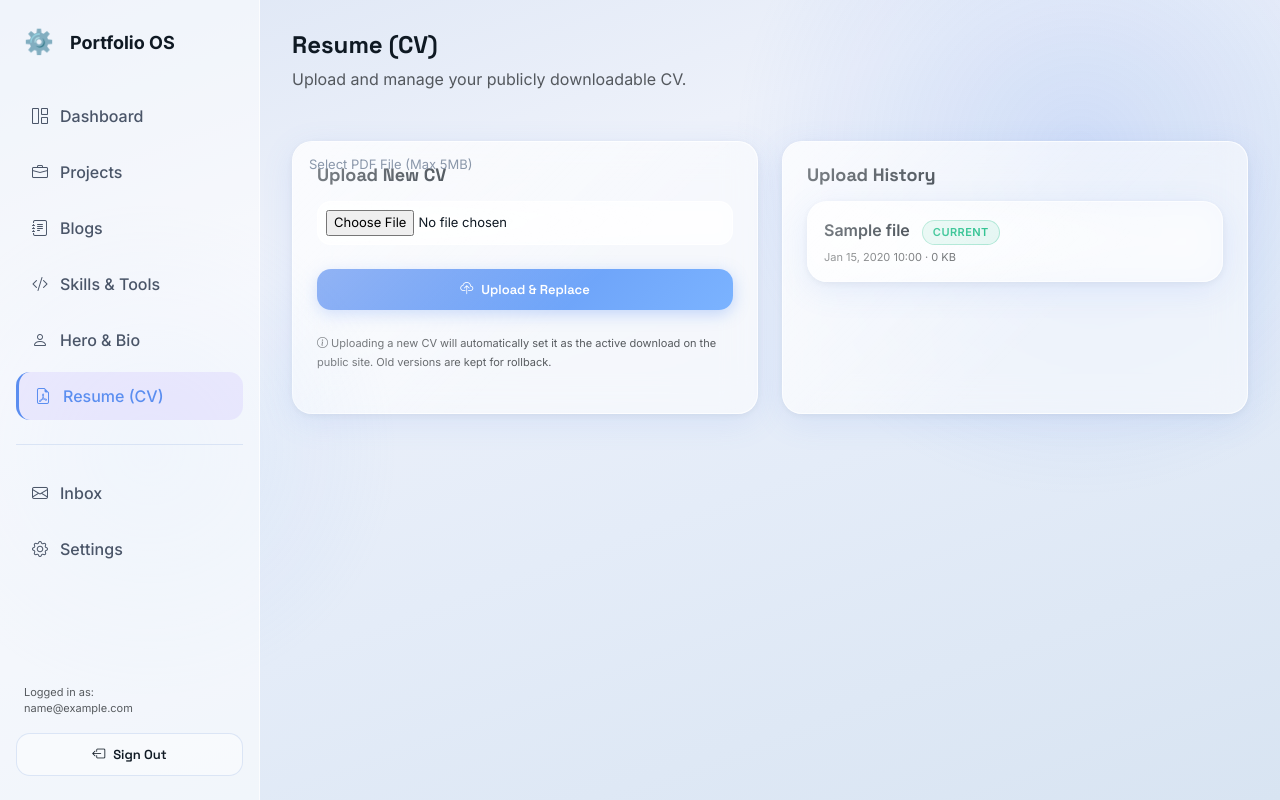
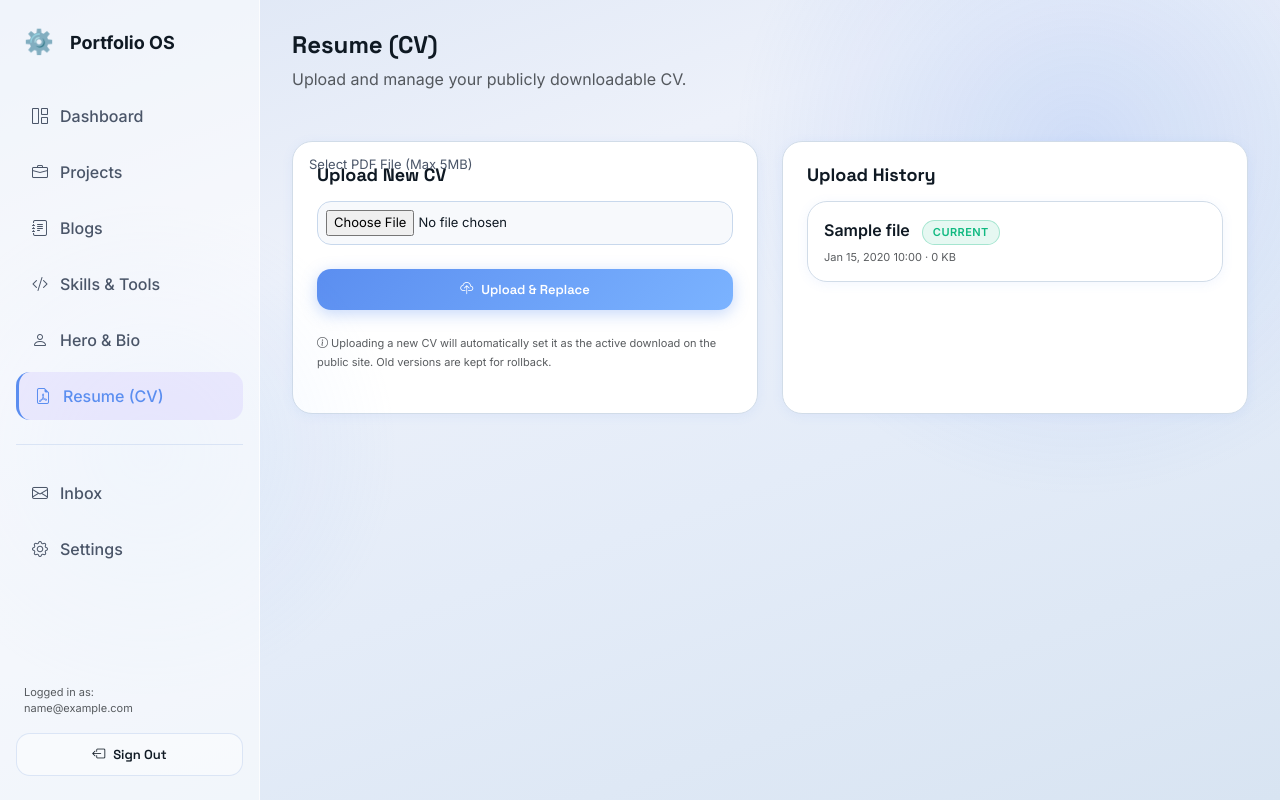
Before and after one commit to 14879-dev/mudassirmunir, a PHP site: page /portfolio/admin/cv/index.php in a window 1280 px wide. Run offline with PHP 8.4, Linux system fonts and the light colour scheme; the visitor is signed in with stand-in values (Sample User, id 1); tables that the repository leaves empty hold one stand-in row (values such as "Sample post").

Commit message:
Fix admin form inputs invisible - add solid overrides for glass CSS on plain background

```diff
--- a/admin/includes/admin-header.php
+++ b/admin/includes/admin-header.php
@@ -79,6 +79,43 @@ $activeMenu = $activeMenu ?? 'dashboard';
       .admin-sidebar.open { transform: translateX(0); }
       .admin-content { margin-left: 0; padding: var(--space-4); }
     }
+
+    /* ── Admin form/card overrides — solid so they're always visible ── */
+    .admin-content .neu-card {
+      background: #ffffff;
+      border: 1px solid #d1dce8;
+      box-shadow: 0 2px 12px rgba(91,142,240,0.08);
+      backdrop-filter: none;
+    }
+    .admin-content .neu-card::before { display: none; }
+
+    .admin-content .neu-input {
+      background: #f7f9fc;
+      border: 1.5px solid #c8d8ec;
+      color: #0f1923;
+      backdrop-filter: none;
+    }
+    .admin-content .neu-input:focus {
+      background: #fff;
+      border-color: var(--color-accent);
+      box-shadow: 0 0 0 3px rgba(91,142,240,0.15);
+    }
+    .admin-content .neu-label {
+      color: #4a5568;
+    }
+    .admin-content .neu-input:focus ~ .neu-label,
+    .admin-content .neu-input:not(:placeholder-shown) ~ .neu-label {
+      background: #fff;
+    }
+    .admin-content textarea.neu-input {
+      min-height: 160px;
+    }
+    .admin-content .form-check-input {
+      width: 2.5em; height: 1.25em; cursor: pointer;
+    }
+    .admin-content label.form-check-label {
+      font-size: var(--text-base); color: var(--color-text-secondary);
+    }
   </style>
 </head>
 <body>
```
